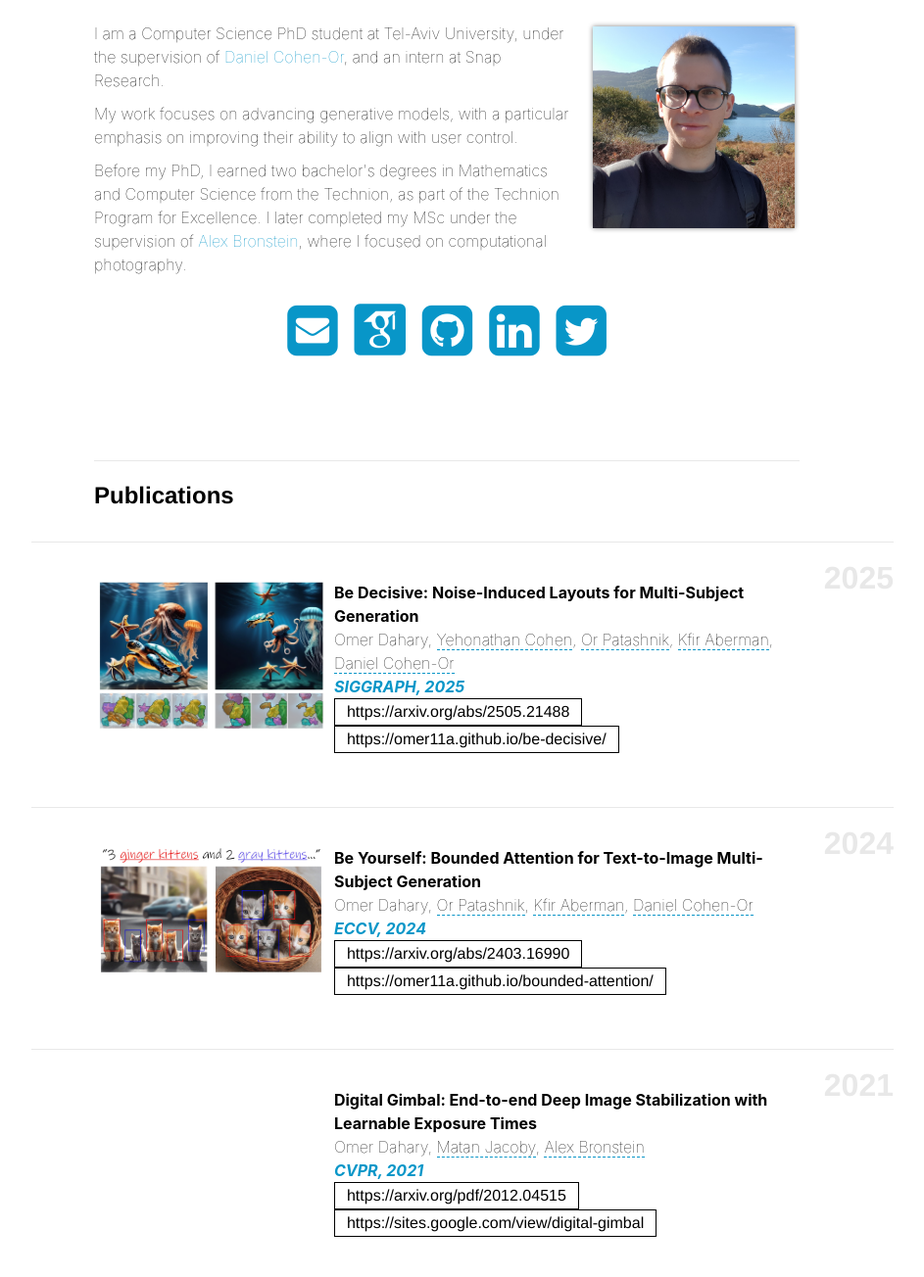
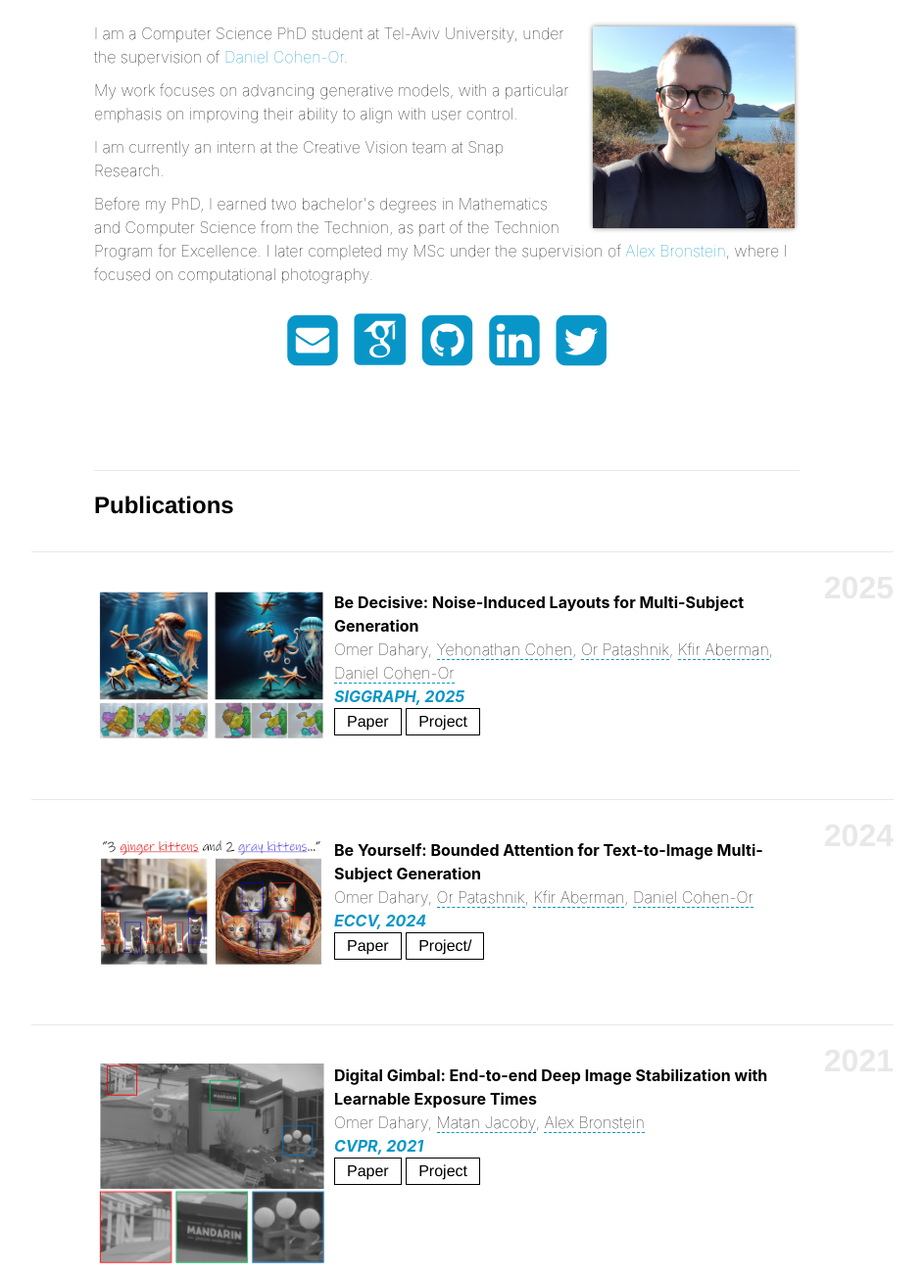
Before and after one commit to omer11a/omer11a.github.io, a plain HTML site: page index.html in a window 1280 px wide. Shown: the part 160-1464 px from the top of the page at 98% size, without its empty margins (184-1127 px from the left). Drawn offline with nearby package versions, Linux system fonts and the light colour scheme; a script that the page names is missing; files whose address does not match are found by name.

Commit message:
Fixed some stuff

```diff
--- a/index.html
+++ b/index.html
@@ -34,8 +34,9 @@
                 </header>
                 <article class="post-content <strong>Omer Dahary</strong> clearfix">
                     <div class="profile col one right"> <img class="one" src="assets/img/me.jpg"> </div>
-                    <p>I am a Computer Science PhD student at Tel-Aviv University, under the supervision of <a href="https://www.cs.tau.ac.il/~dcor/index.html" target="_blank">Daniel Cohen-Or</a>, and an intern at Snap Research.</p>
+                    <p>I am a Computer Science PhD student at Tel-Aviv University, under the supervision of <a href="https://www.cs.tau.ac.il/~dcor/index.html" target="_blank">Daniel Cohen-Or</a>.</p>
                     <p>My work focuses on advancing generative models, with a particular emphasis on improving their ability to align with user control.</p>
+                    <p>I am currently an intern at the Creative Vision team at Snap Research.</p>
                     <p>Before my PhD, I earned two bachelor's degrees in Mathematics and Computer Science from the Technion, as part of the Technion Program for Excellence. I later completed my MSc under the supervision of <a href="https://bron.cs.technion.ac.il/" target="_blank">Alex Bronstein</a>, where I focused on computational photography.</p>
                     <span class="contacticon center">
                         <a href="mailto:omer11a@gmail.com"><i class="fa fa-envelope-square"></i></a>
@@ -67,8 +68,8 @@
                                             </span>
                                         </span>
                                         <span class="links">
-                                            <a class="btn button" href="#" target="_blank">https://arxiv.org/abs/2505.21488</a>
-                                            <a class="btn button" href="#" target="_blank">https://omer11a.github.io/be-decisive/</a>
+                                            <a class="btn button" href="https://arxiv.org/abs/2505.21488" target="_blank">Paper</a>
+                                            <a class="btn button" href="https://omer11a.github.io/be-decisive/" target="_blank">Project</a>
                                         </span>
                                     </div>
                                 </div>
@@ -92,8 +93,8 @@
                                             </span>
                                         </span>
                                         <span class="links">
-                                            <a class="btn button" href="#" target="_blank">https://arxiv.org/abs/2403.16990</a>
-                                            <a class="btn button" href="#" target="_blank">https://omer11a.github.io/bounded-attention/</a>
+                                            <a class="btn button" href="https://arxiv.org/abs/2403.16990" target="_blank">Paper</a>
+                                            <a class="btn button" href="https://omer11a.github.io/bounded-attention" target="_blank">Project/</a>
                                         </span>
                                     </div>
                                 </div>
@@ -104,7 +105,7 @@
                     <ol class="bibliography">
                         <li>
                             <div class="img_row" style="height: 100%;">
-                                <div class="col one"> <img src="assets/img/digital_gimbal.jpg" class="rounded z-depth-1" style="max-width: 100%;" alt="" /> </div>
+                                <div class="col one"> <img src="assets/img/digital_gimbal.png" class="rounded z-depth-1" style="max-width: 100%;" alt="" /> </div>
                                 <div class="col two">
                                     <div id="digital_gimbal">
                                         <span class="title" style="font-weight: bold">Digital Gimbal: End-to-end Deep Image Stabilization with Learnable Exposure Times</span>
@@ -117,8 +118,8 @@
                                             </span>
                                         </span>
                                         <span class="links">
-                                            <a class="btn button" href="#" target="_blank">https://arxiv.org/pdf/2012.04515</a>
-                                            <a class="btn button" href="#" target="_blank">https://sites.google.com/view/digital-gimbal</a>
+                                            <a class="btn button" href="https://arxiv.org/pdf/2012.04515" target="_blank">Paper</a>
+                                            <a class="btn button" href="https://sites.google.com/view/digital-gimbal" target="_blank">Project</a>
                                         </span>
                                     </div>
                                 </div>
```
Also changed, not shown: assets/img/digital_gimbal.png (added).
